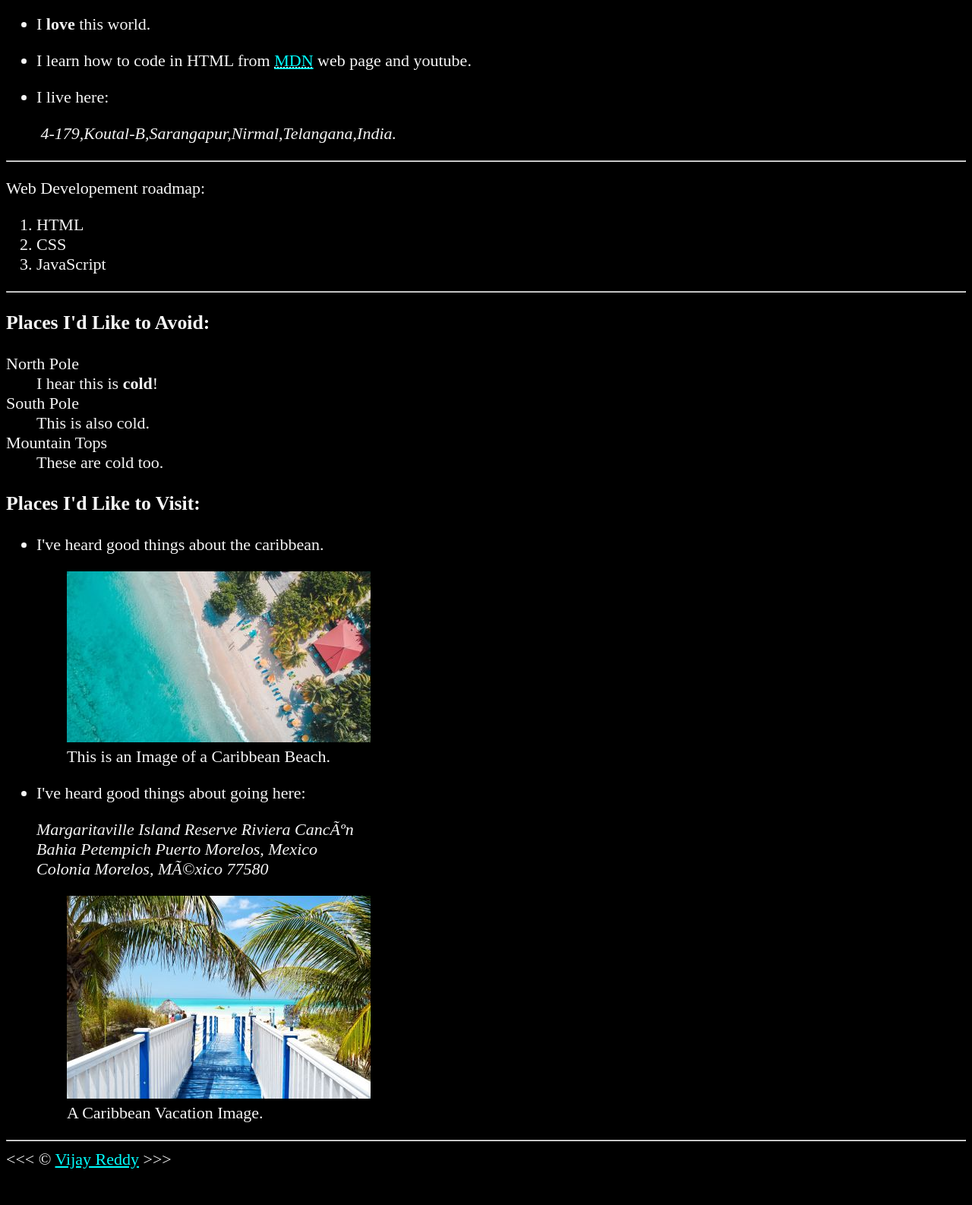
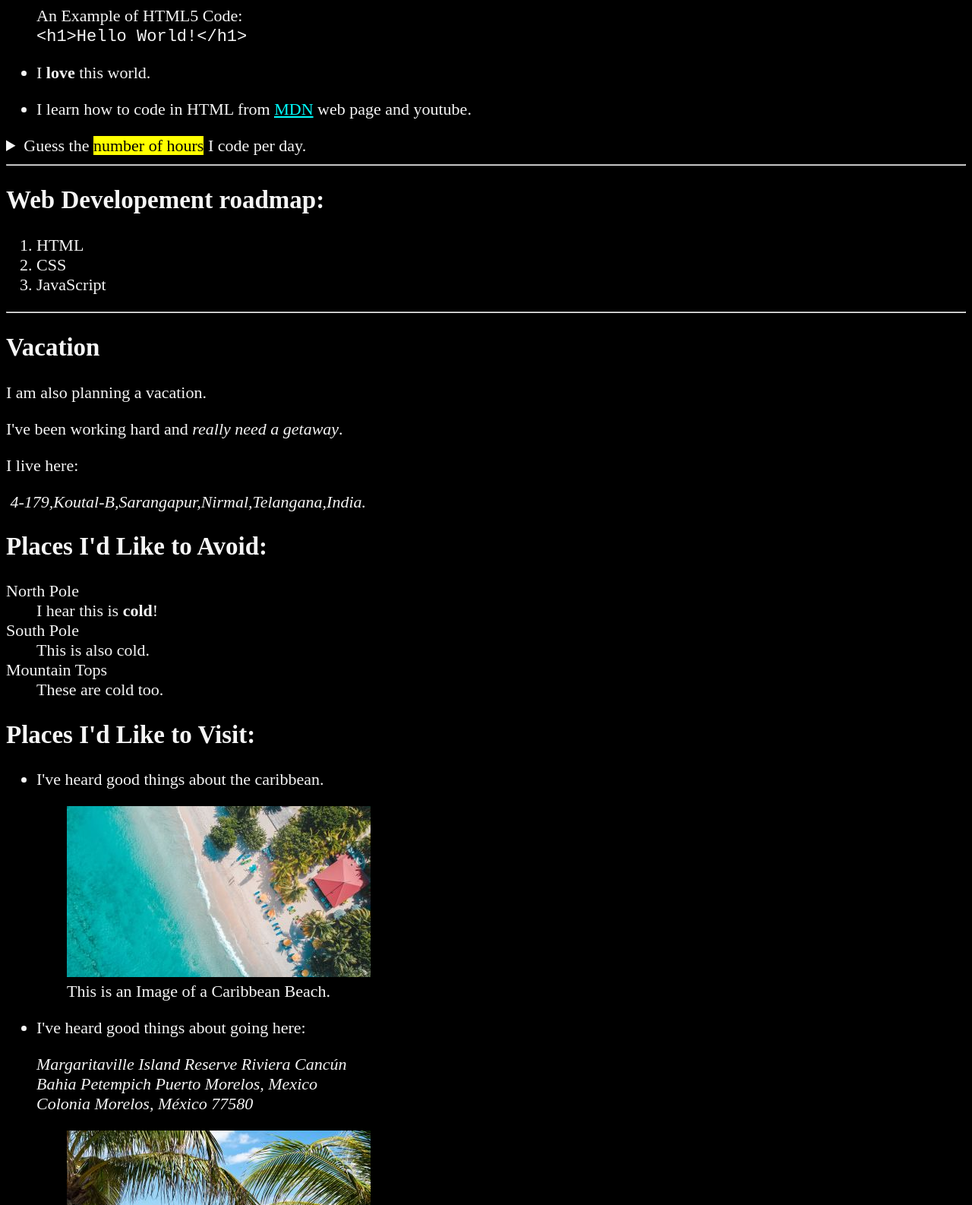
Before and after one commit to VijayReddy08/HTML-Course, a plain HTML site: page index.html in a window 1280 px wide. Shown: the part 588-2174 px from the top of the page at 76% size. Before the commit the page ends 2135 px from the top, so only its background shows below. Drawn offline with Linux system fonts and the light colour scheme.

Commit message:
Learned about semantic tags in HTML.

```diff
--- a/index.html
+++ b/index.html
@@ -1,8 +1,8 @@
 <!DOCTYPE html>
-<html>
+<html lang="en">
 
     <head>
-        <meta charset="UFT-8">
+        <meta charset="UTF-8">
         <meta name="author" content="Vijay Reddy">
         <meta name="description" content="This page contains all the things that I am learning in html.">
         <title>
@@ -20,6 +20,10 @@
     <body>
         <h1>Hello world!</h1>
         <hr>
+
+        <article id="html">
+        <h2>HTML5</h2>
+        <section>
         <h2>Welcome to the world of <em>HTLM!</em></h2>
         <img src="img/html_logo_300x300.png" alt="HTML5 Logo" title="I am learning HTML5" width="300" height="300">
         <figure>
@@ -34,24 +38,42 @@
         <ul>
         <li><p>I <strong>love</strong> this world.</p></li>
         <li><p>I learn how to code in HTML from <abbr title="Mozilla Developer Network"><a href="https://developer.mozilla.org">MDN</a></abbr> web page and youtube.</p></li>
-        <li><p>I live here:
-            <address>&nbsp;4-179,Koutal-B,Sarangapur,Nirmal,Telangana,India.</address>
-            </p>
-        </li>
         </ul>
+        <aside>
+            <details>
+                <summary>
+                    Guess the <mark>number of hours</mark> I code per day.
+                </summary>
+                <p>I start at <time datetime="08:00">8 am</time> and I write code for <time datetime="PT3H"> 3 hours</time> every morning.</p>
+            </details>
+        </aside>
+        </section>
 
         <hr>
 
-        <p>Web Developement roadmap:</p>
+        <section>
+        <h2>Web Developement roadmap:</h2>
         <ol>
             <li>HTML</li>
             <li>CSS</li>
             <li>JavaScript</li>
         </ol>
+        </section>
+        </article>
 
         <hr>
 
-        <h3>Places I'd Like to Avoid:</h3>
+        <article id="vacation">
+        <h2>Vacation</h2>
+        <p>I am also planning a vacation.<p>
+        <p>I've been working hard and <em>really need a getaway</em>.</p>
+        <p>
+        I live here:
+        </p>
+        <address>&nbsp;4-179,Koutal-B,Sarangapur,Nirmal,Telangana,India.</address>
+
+        <section>
+        <h2>Places I'd Like to Avoid:</h2>
         <dl>
             <dt>North Pole</dt>
             <dd>I hear this is <strong>cold</strong>!</dd>
@@ -62,8 +84,11 @@
             <dt>Mountain Tops</dt>
             <dd>These are cold too.</dd>
         </dl>
+        </section>
 
-        <h3>Places I'd Like to Visit:</h3>
+        <!-- TODO: Add more places -->
+        <section>
+        <h2>Places I'd Like to Visit:</h2>
         <ul>
             <li>
                 <p>I've heard good things about the caribbean.</p>
@@ -91,6 +116,8 @@
                 </figure>
             </li>
         </ul>
+        </section>
+        </article>
 
         <hr>
 
```
Also changed, not shown: about.html (+13 -7 lines).
